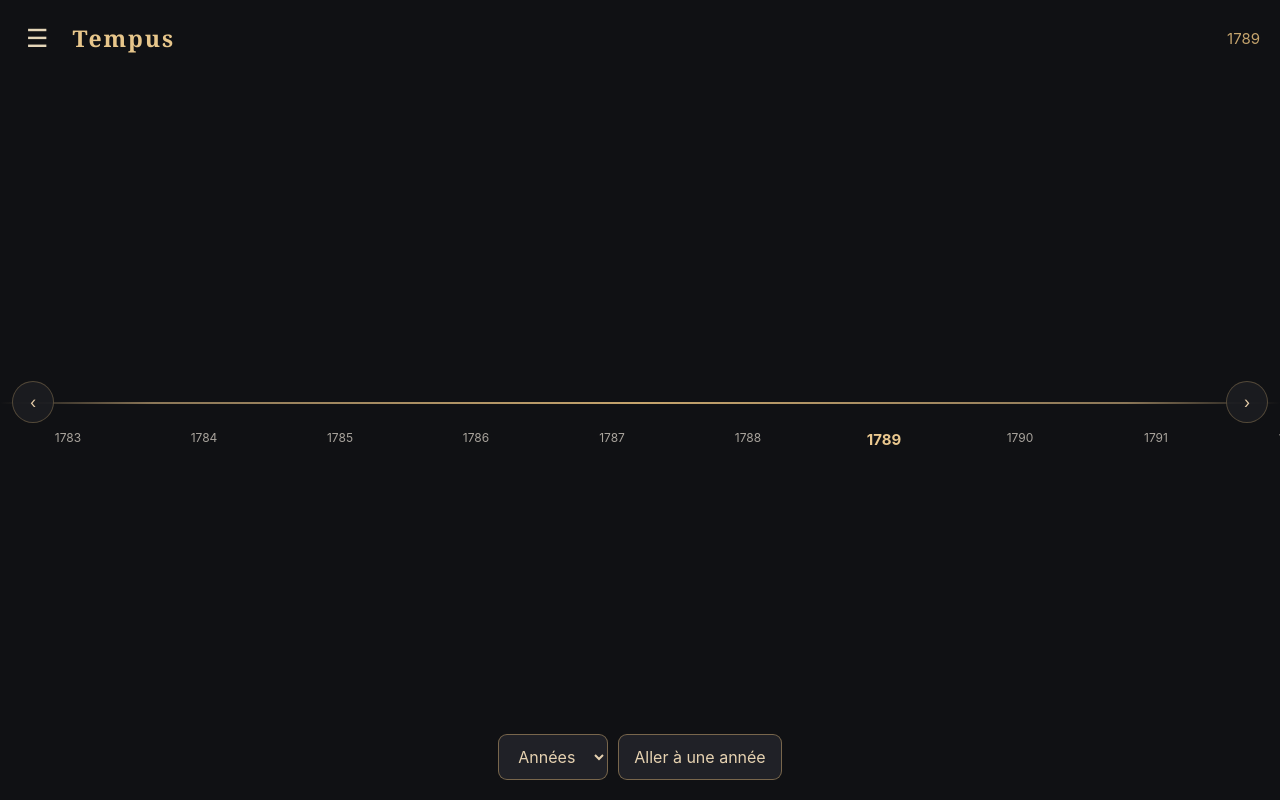
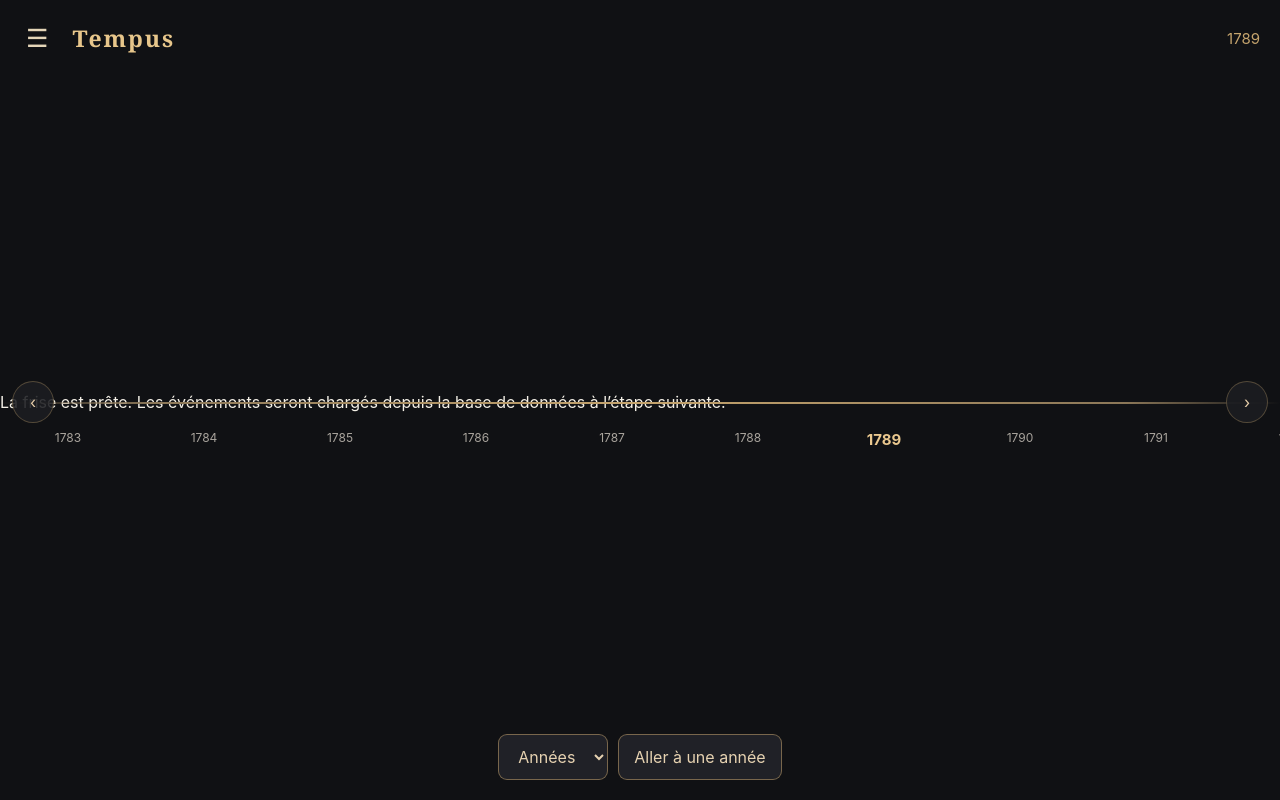
Before and after one commit to fabienmigeon-ops/TEMPUS, a React (Vite) app: page / in a window 1280 px wide. Built offline with nearby package versions, Linux system fonts and the light colour scheme.

Commit message:
feat(v0.1): swipe navigation and frontend-only empty state

```diff
--- a/src/sites/Timeline.tsx
+++ b/src/sites/Timeline.tsx
@@ -5,10 +5,6 @@ import './timeline.css';
 
 const START_YEAR = -3100;
 const END_YEAR = new Date().getFullYear();
-const SLOT_WIDTH = 136;
-const YEARS = Array.from({ length: END_YEAR - START_YEAR }, (_, i) => {
-  const y = START_YEAR + i; return y >= 0 ? y + 1 : y;
-});
 function formatPeriod(year: number, month: number, day: number, zoom: ZoomLevel): string {
   if (zoom === 'century') return `${centuryOf(year)}e siècle ${year < 0 ? 'av. J.-C.' : ''}`;
   if (zoom === 'year') return yearLabel(year);
@@ -34,8 +30,9 @@ export function Timeline({ events, onSelectEvent }: TimelineProps) {
   const [inputYear,setInputYear] = useState('1789');
   const [era,setEra] = useState('CE');
   const [disabled,setDisabled] = useState<string[]>(() => { try { return JSON.parse(localStorage.getItem('tempus.categories') || '[]'); } catch { return []; } });
-  const rail = useRef<HTMLDivElement>(null);
   const pinch = useRef<{distance:number;zoom:ZoomLevel}|null>(null);
+  const drag = useRef<{x:number;y:number}|null>(null);
+  const wheelAt = useRef(0);
   const activeEvents = useMemo(() => events.filter(e => !disabled.includes(e.category)),[events,disabled]);
   const categories = useMemo(() => Array.from(new Set(events.map(e => e.category))),[events]);
   const move = useCallback((offset:number) => {
@@ -63,7 +60,7 @@ export function Timeline({ events, onSelectEvent }: TimelineProps) {
   const touchDistance=(e:React.TouchEvent)=>Math.hypot(e.touches[0].clientX-e.touches[1].clientX,e.touches[0].clientY-e.touches[1].clientY);
   return <div className="sites-app">
     <header className="sites-mast"><button aria-label="Ouvrir le menu" onClick={()=>setDrawer(true)}>☰</button><strong className="sites-wordmark">Tempus</strong><span className="sites-period">{formatPeriod(year,month,day,zoom)}</span></header>
-    <main ref={rail} className="sites-rail" aria-label="Frise historique" onWheel={e=>{if(e.ctrlKey)return; move(Math.sign(e.deltaY || e.deltaX));}} onTouchStart={e=>{if(e.touches.length===2)pinch.current={distance:touchDistance(e),zoom};}} onTouchMove={e=>{if(e.touches.length!==2||!pinch.current)return; const ratio=touchDistance(e)/pinch.current.distance; const index=ZOOM_LEVELS.indexOf(pinch.current.zoom); if(ratio>1.2 || ratio<0.82){setScale(ZOOM_LEVELS[Math.max(0,Math.min(3,index+(ratio>1?1:-1)))]);pinch.current=null;}}} onTouchEnd={()=>{pinch.current=null;}}>
+    <main className="sites-rail" aria-label="Frise historique" onWheel={e=>{if(e.ctrlKey)return; const now=Date.now(); if(now-wheelAt.current<140)return; wheelAt.current=now; move(Math.sign(e.deltaY || e.deltaX));}} onTouchStart={e=>{if(e.touches.length===1)drag.current={x:e.touches[0].clientX,y:e.touches[0].clientY};if(e.touches.length===2){drag.current=null;pinch.current={distance:touchDistance(e),zoom};}}} onTouchMove={e=>{if(e.touches.length!==2||!pinch.current)return; const ratio=touchDistance(e)/pinch.current.distance; const index=ZOOM_LEVELS.indexOf(pinch.current.zoom); if(ratio>1.2 || ratio<0.82){setScale(ZOOM_LEVELS[Math.max(0,Math.min(3,index+(ratio>1?1:-1)))]);pinch.current=null;}}} onTouchEnd={e=>{if(drag.current&&e.changedTouches.length){const dx=e.changedTouches[0].clientX-drag.current.x;const dy=e.changedTouches[0].clientY-drag.current.y;if(Math.abs(dx)>45&&Math.abs(dx)>Math.abs(dy)*1.3)move(dx>0?-1:1);}drag.current=null;pinch.current=null;}}>
       <div className="sites-track">
         {visible.map((date,i) => <div key={i} className="sites-slot">
           <time>{formatPeriod(date.year,date.month,date.day,zoom)}</time>
@@ -71,6 +68,7 @@ export function Timeline({ events, onSelectEvent }: TimelineProps) {
         </div>)}
       </div>
       <div className="sites-axis"/>
+      {!activeEvents.length && <p className="sites-empty">La frise est prête. Les événements seront chargés depuis la base de données à l’étape suivante.</p>}
       <button className="sites-step sites-prev" aria-label="Période précédente" onClick={()=>move(-1)}>‹</button><button className="sites-step sites-next" aria-label="Période suivante" onClick={()=>move(1)}>›</button>
     </main>
     <footer className="sites-controls"><select aria-label="Échelle de la frise" value={zoom} onChange={e=>setScale(e.target.value as ZoomLevel)}>{ZOOM_LEVELS.map((value,i)=><option key={value} value={value}>{['Siècles','Années','Mois','Jours'][i]}</option>)}</select><button onClick={()=>setJump(true)}>Aller à une année</button></footer>
```
